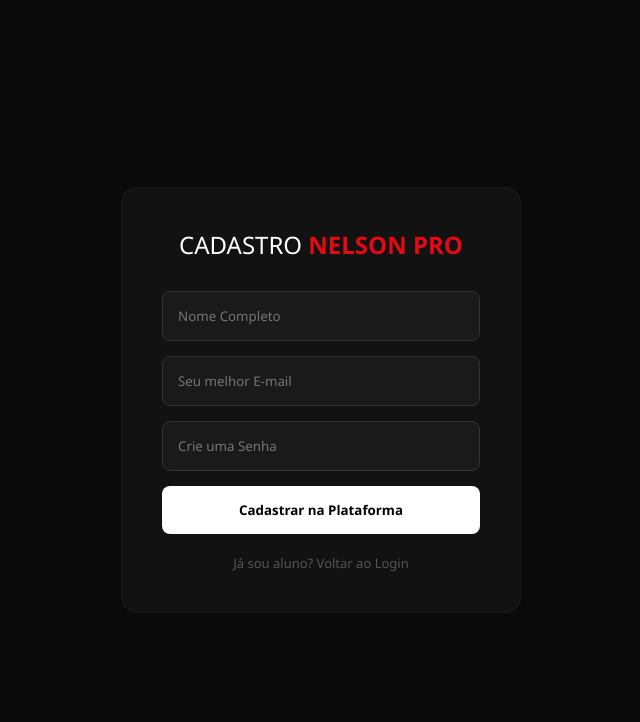
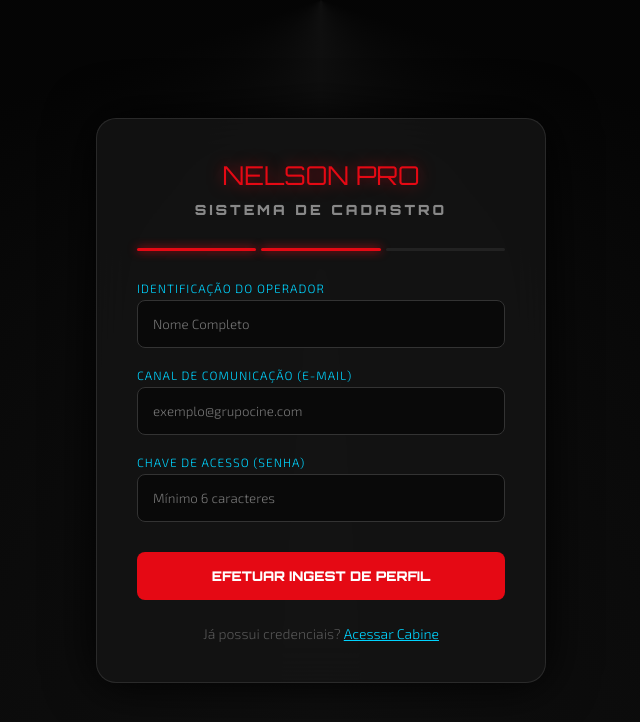
Before and after one commit to nelsoncineflixsum-maker/nelson-pro-platform, a website: page frontend/cadastro.html in a window 1280 px wide. Shown: the whole page, without its empty margins (319-959 px from the left). Drawn offline with Linux system fonts and the light colour scheme.

Commit message:
Update cadastro.html

```diff
--- a/frontend/cadastro.html
+++ b/frontend/cadastro.html
@@ -3,54 +3,159 @@
 <head>
     <meta charset="UTF-8">
     <meta name="viewport" content="width=device-width, initial-scale=1.0">
-    <title>Nelson Pro | Cadastro Elite</title>
+    <title>Nelson Pro | Recrutamento de Operadores</title>
+    <link href="https://fonts.googleapis.com/css2?family=Orbitron:wght@400;900&family=Exo+2:wght@300;600&display=swap" rel="stylesheet">
     <style>
-        * { margin: 0; padding: 0; box-sizing: border-box; font-family: 'Segoe UI', sans-serif; }
-        body { background: #0a0a0a; height: 100vh; display: flex; justify-content: center; align-items: center; }
-        .reg-box {
-            background: #121212; padding: 40px; border-radius: 15px;
-            width: 400px; border: 1px solid #1a1a1a; text-align: center;
+        :root { --neon-red: #e50914; --neon-blue: #00d4ff; --dark-bg: #050505; }
+        * { margin: 0; padding: 0; box-sizing: border-box; font-family: 'Exo 2', sans-serif; }
+
+        body {
+            background: var(--dark-bg);
+            color: white;
+            height: 100vh;
+            display: flex;
+            justify-content: center;
+            align-items: center;
+            overflow: hidden;
         }
-        h2 { color: #fff; margin-bottom: 30px; font-weight: 300; }
-        h2 b { color: #e50914; font-weight: 900; }
+
+        /* Background com efeito de feixe de luz de projetor */
+        .projector-beam {
+            position: fixed;
+            top: 0; left: 50%;
+            width: 200%; height: 100%;
+            background: conic-gradient(from 180deg at 50% 0%, #1a1a1a 0%, #050505 20%, #050505 80%, #1a1a1a 100%);
+            transform: translateX(-50%);
+            z-index: -1;
+            opacity: 0.5;
+        }
+
+        .auth-card {
+            background: rgba(20, 20, 20, 0.8);
+            backdrop-filter: blur(20px);
+            padding: 40px;
+            border-radius: 20px;
+            border: 1px solid rgba(255, 255, 255, 0.1);
+            width: 100%;
+            max-width: 450px;
+            text-align: center;
+            box-shadow: 0 0 50px rgba(0,0,0,1);
+        }
+
+        .logo { font-family: 'Orbitron'; color: var(--neon-red); font-size: 26px; margin-bottom: 10px; text-shadow: 0 0 15px rgba(229, 9, 20, 0.6); }
+        h2 { font-family: 'Orbitron'; font-size: 14px; letter-spacing: 3px; color: #888; margin-bottom: 30px; }
+
+        .input-group { text-align: left; margin-bottom: 20px; }
+        label { display: block; font-size: 12px; color: var(--neon-blue); margin-bottom: 5px; text-transform: uppercase; letter-spacing: 1px; }
+
         input {
-            width: 100%; padding: 15px; margin-bottom: 15px;
-            background: #1a1a1a; border: 1px solid #333;
-            border-radius: 8px; color: white;
-        }
-        button {
-            width: 100%; padding: 15px; background: #fff; color: #000;
-            border: none; border-radius: 8px; font-weight: bold; cursor: pointer;
+            width: 100%;
+            padding: 15px;
+            background: rgba(0,0,0,0.5);
+            border: 1px solid #333;
+            border-radius: 8px;
+            color: white;
             transition: 0.3s;
         }
-        button:hover { background: #e50914; color: #fff; }
-        .back { margin-top: 20px; color: #555; font-size: 13px; cursor: pointer; }
+
+        input:focus {
+            border-color: var(--neon-red);
+            box-shadow: 0 0 15px rgba(229, 9, 20, 0.2);
+            outline: none;
+        }
+
+        .btn-register {
+            width: 100%;
+            padding: 16px;
+            background: var(--neon-red);
+            color: white;
+            border: none;
+            border-radius: 8px;
+            font-weight: 900;
+            font-family: 'Orbitron';
+            cursor: pointer;
+            transition: 0.4s;
+            margin-top: 10px;
+        }
+
+        .btn-register:hover {
+            background: #ff0d1a;
+            transform: scale(1.02);
+            box-shadow: 0 0 25px rgba(229, 9, 20, 0.5);
+        }
+
+        .footer-text { margin-top: 25px; font-size: 14px; color: #555; }
+        .footer-text span { color: var(--neon-blue); cursor: pointer; text-decoration: underline; }
+
+        /* Status de Progresso */
+        .step-bar { display: flex; gap: 5px; margin-bottom: 30px; }
+        .step { flex: 1; height: 3px; background: #222; border-radius: 2px; }
+        .step.active { background: var(--neon-red); box-shadow: 0 0 10px var(--neon-red); }
     </style>
 </head>
 <body>
-    <div class="reg-box">
-        <h2>CADASTRO <b>NELSON PRO</b></h2>
-        <input type="text" id="nome" placeholder="Nome Completo">
-        <input type="email" id="email" placeholder="Seu melhor E-mail">
-        <input type="password" id="senha" placeholder="Crie uma Senha">
-        <button onclick="cadastrar()">Cadastrar na Plataforma</button>
-        <div class="back" onclick="window.location.href='login.html'">Já sou aluno? Voltar ao Login</div>
+
+    <div class="projector-beam"></div>
+
+    <div class="auth-card">
+        <div class="logo">NELSON PRO</div>
+        <h2>SISTEMA DE CADASTRO</h2>
+
+        <div class="step-bar">
+            <div class="step active"></div>
+            <div class="step active"></div>
+            <div class="step"></div>
+        </div>
+
+        <div class="input-group">
+            <label>Identificação do Operador</label>
+            <input type="text" id="reg-nome" placeholder="Nome Completo">
+        </div>
+
+        <div class="input-group">
+            <label>Canal de Comunicação (E-mail)</label>
+            <input type="email" id="reg-email" placeholder="exemplo@grupocine.com">
+        </div>
+
+        <div class="input-group">
+            <label>Chave de Acesso (Senha)</label>
+            <input type="password" id="reg-pass" placeholder="Mínimo 6 caracteres">
+        </div>
+
+        <button class="btn-register" onclick="fazerCadastro()">EFETUAR INGEST DE PERFIL</button>
+
+        <div class="footer-text">
+            Já possui credenciais? <span onclick="window.location.href='index.html'">Acessar Cabine</span>
+        </div>
     </div>
 
     <script>
-        async function cadastrar() {
-            const name = document.getElementById('nome').value;
-            const email = document.getElementById('email').value;
-            const password = document.getElementById('senha').value;
-            const response = await fetch('/api/auth/register', {
-                method: 'POST',
-                headers: { 'Content-Type': 'application/json' },
-                body: JSON.stringify({ name, email, password })
-            });
-            if (response.ok) {
-                alert('Nelson Pro: Cadastro realizado!');
-                window.location.href = 'login.html';
-            } else { alert('Erro ao cadastrar.'); }
+        async function fazerCadastro() {
+            const name = document.getElementById('reg-nome').value;
+            const email = document.getElementById('reg-email').value;
+            const password = document.getElementById('reg-pass').value;
+
+            if (!name || !email || !password) {
+                alert("🔴 ALERTA: Todos os campos são obrigatórios para o Ingest!");
+                return;
+            }
+
+            try {
+                const res = await fetch('/api/auth/register', {
+                    method: 'POST',
+                    headers: { 'Content-Type': 'application/json' },
+                    body: JSON.stringify({ name, email, password })
+                });
+
+                if (res.ok) {
+                    alert("✅ INGEST DE PERFIL CONCLUÍDO! Redirecionando para o Login...");
+                    window.location.href = 'index.html';
+                } else {
+                    alert("❌ ERRO NO PROCESSO: Este e-mail já está em uso no servidor.");
+                }
+            } catch (err) {
+                alert("🔴 FALHA CRÍTICA: Servidor fora do ar.");
+            }
         }
     </script>
 </body>
```
